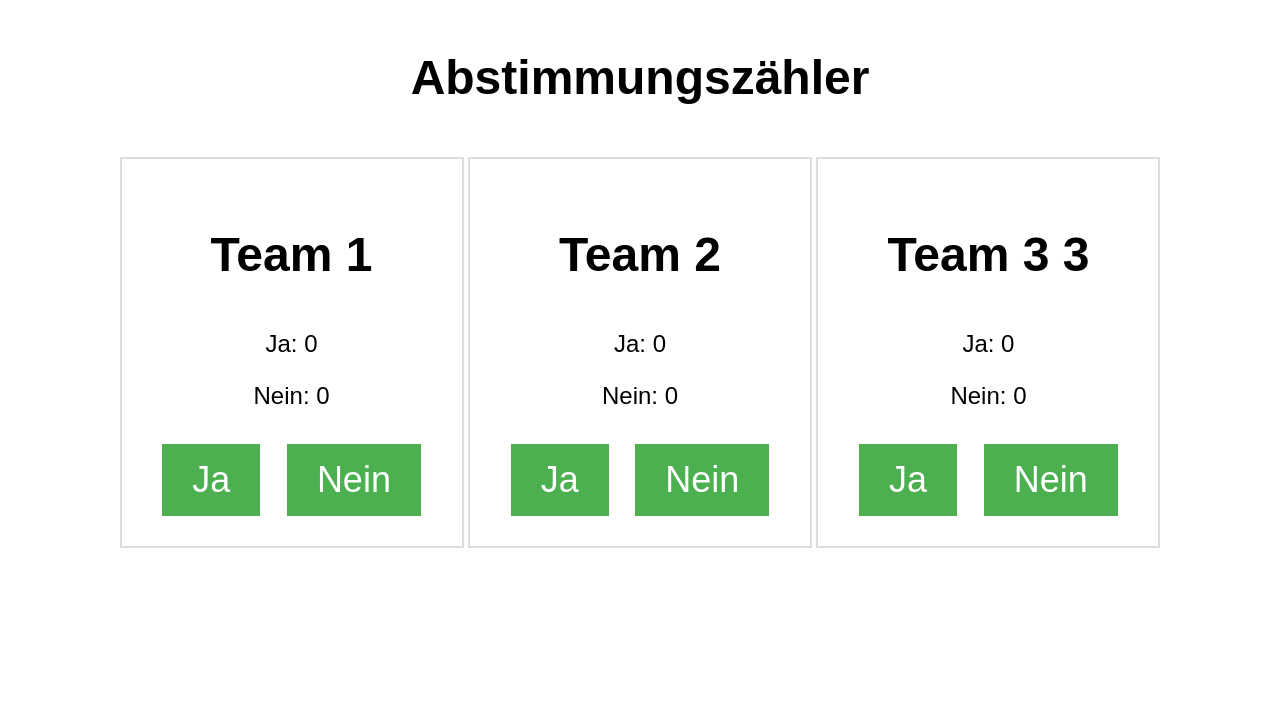
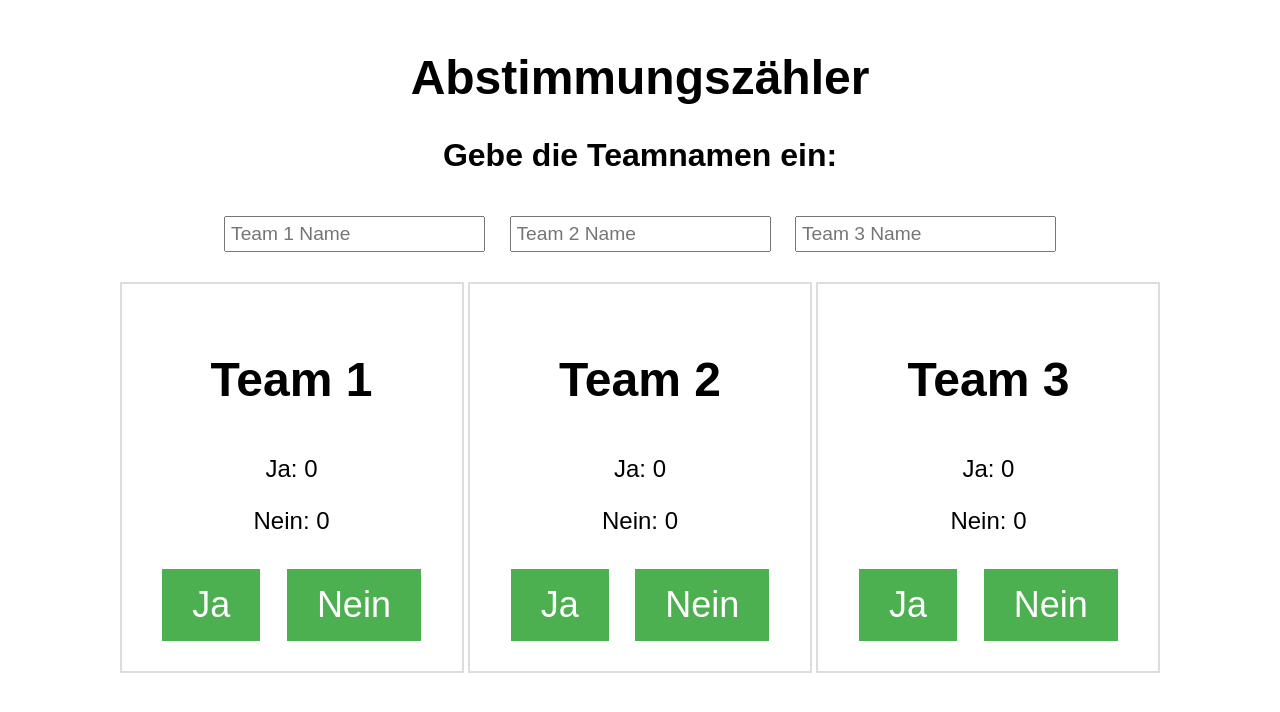
Before and after one commit to MathisTRD/VoteCounter, a plain HTML site: page index.html in a window 1280 px wide. Drawn offline with Linux system fonts and the light colour scheme.

Commit message:
Update index.html

```diff
--- a/index.html
+++ b/index.html
@@ -36,33 +36,47 @@
         h3 {
             font-size: 2em;
         }
+        input {
+            font-size: 1.2em;
+            padding: 5px;
+            margin: 10px;
+        }
     </style>
 </head>
 <body>
 
     <h1>Abstimmungszähler</h1>
 
-    <div class="vote-section">
-        <h3>Team 1</h3>
-        <p>Ja: <span id="yes-pair1">0</span></p>
-        <p>Nein: <span id="no-pair1">0</span></p>
-        <button onclick="vote('pair1', 'yes')">Ja</button>
-        <button onclick="vote('pair1', 'no')">Nein</button>
+    <div>
+        <h3>Gebe die Teamnamen ein:</h3>
+        <input type="text" id="team1-name" placeholder="Team 1 Name" onchange="updateTeamName(1)">
+        <input type="text" id="team2-name" placeholder="Team 2 Name" onchange="updateTeamName(2)">
+        <input type="text" id="team3-name" placeholder="Team 3 Name" onchange="updateTeamName(3)">
     </div>
 
     <div class="vote-section">
-        <h3>Team 2</h3>
-        <p>Ja: <span id="yes-pair2">0</span></p>
-        <p>Nein: <span id="no-pair2">0</span></p>
-        <button onclick="vote('pair2', 'yes')">Ja</button>
-        <button onclick="vote('pair2', 'no')">Nein</button>
+        <h3 id="pair1-name">Team 1</h3>
+        <p>Ja: <span id="yes-pair1">0</span></p>
+        <p>Nein: <span id="no-pair1">0</span></p>
+        <button onclick="vote('pair1', 'yes')">Ja </button>
+        <button onclick="vote('pair1', 'no')">Nein
+
+        </button>
     </div>
 
     <div class="vote-section">
-        <h3>Team 3 3</h3>
+        <h3 id="pair2-name">Team 2</h3>
+        <p>Ja: <span id="yes-pair2">0</span></p>
+        <p>Nein: <span id="no-pair2">0</span></p>
+        <button onclick="vote('pair2', 'yes')">Ja </button>
+        <button onclick="vote('pair2', 'no')">Nein </button>
+    </div>
+
+    <div class="vote-section">
+        <h3 id="pair3-name">Team 3</h3>
         <p>Ja: <span id="yes-pair3">0</span></p>
         <p>Nein: <span id="no-pair3">0</span></p>
-        <button onclick="vote('pair3', 'yes')">Ja</button>
+        <button onclick="vote('pair3', 'yes')">Ja </button>
         <button onclick="vote('pair3', 'no')">Nein</button>
     </div>
 
@@ -77,6 +91,11 @@
             voteCounts[pair][choice] += 1;
             document.getElementById(choice + '-' + pair).textContent = voteCounts[pair][choice];
         }
+
+        function updateTeamName(pairNumber) {
+            const nameInput = document.getElementById(`team${pairNumber}-name`).value;
+            document.getElementById(`pair${pairNumber}-name`).textContent = nameInput || `Team ${pairNumber}`;
+        }
     </script>
 
 </body>
```
